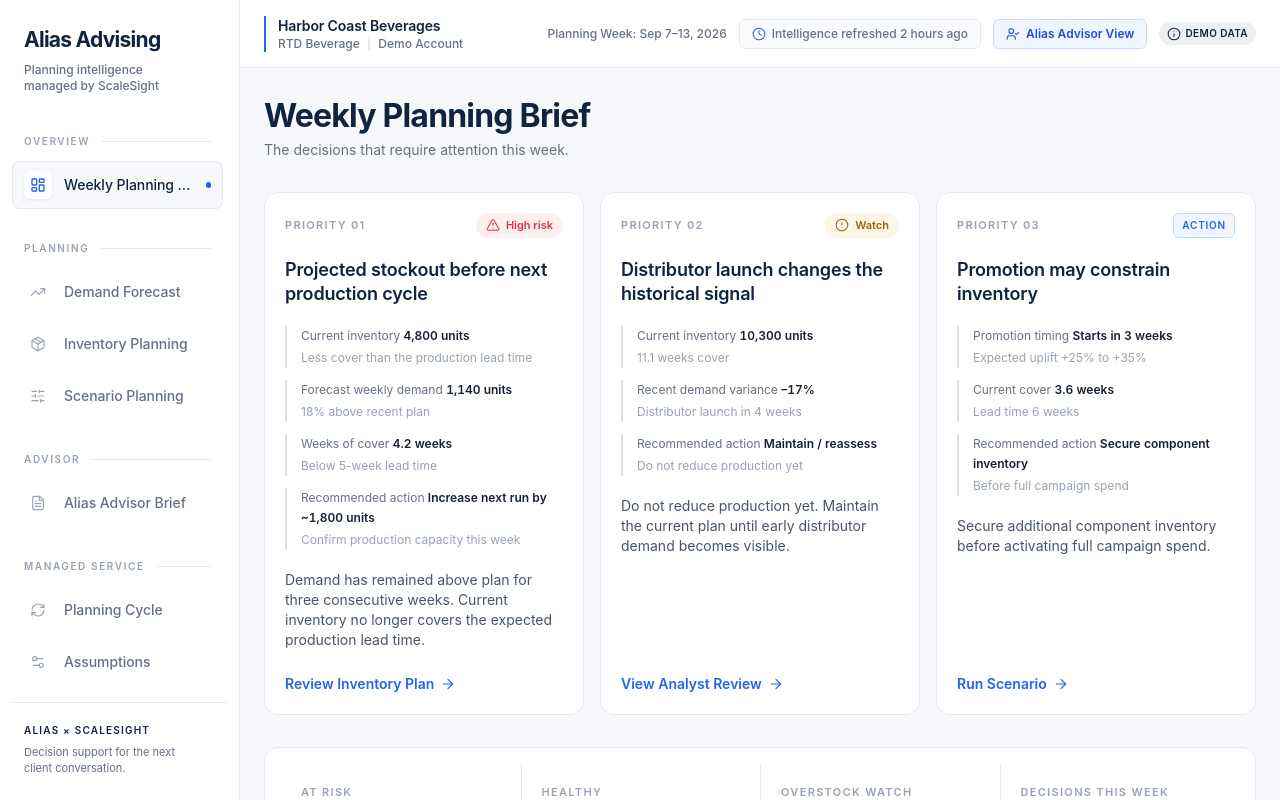
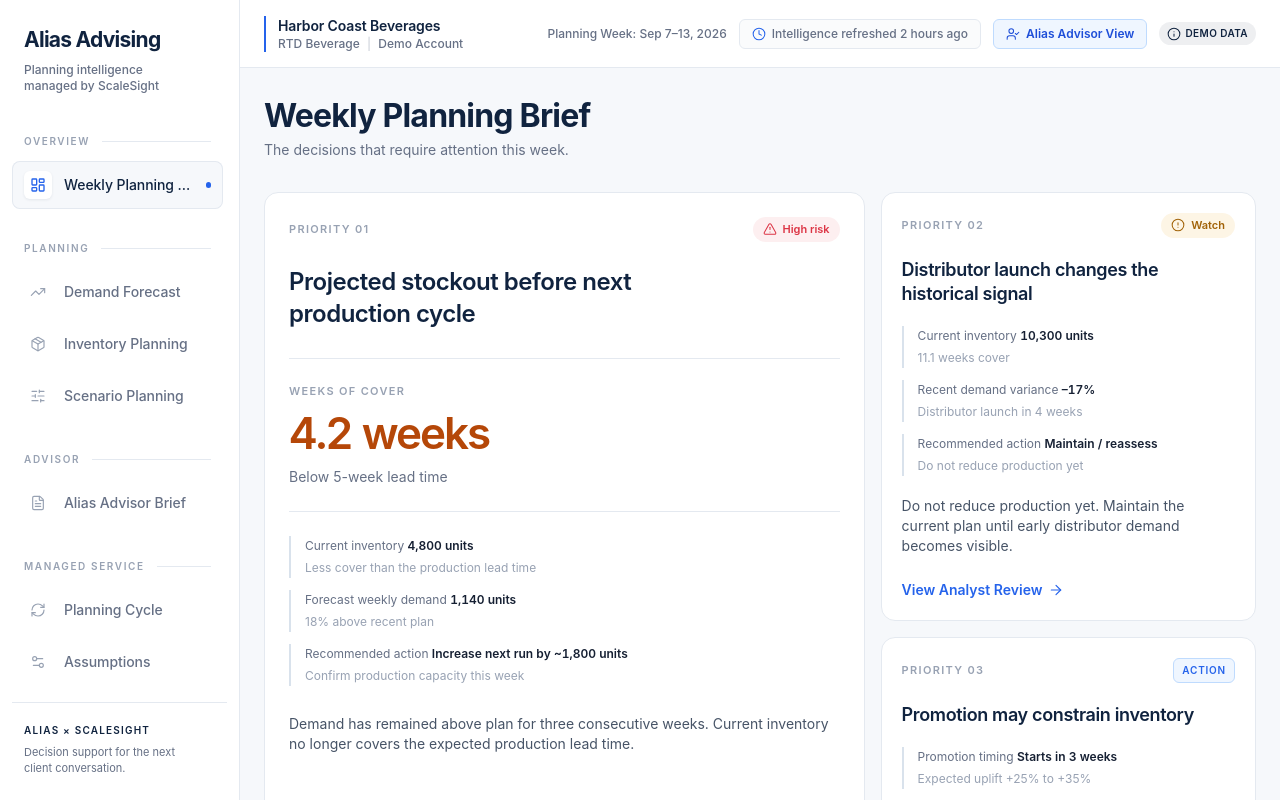
Before and after one commit to Mwahib001/Scalesight-Demo-Planning-Workspace, a Next.js app: page / in a window 1280 px wide. Shown: the top 800 px of the page. Built offline with nearby package versions, Linux system fonts and the light colour scheme.

Commit message:
tiling done

```diff
--- a/components/workspace-page.tsx
+++ b/components/workspace-page.tsx
@@ -402,18 +402,15 @@ function Weekly() {
         title="Weekly Planning Brief"
         subtitle="The decisions that require attention this week."
       />
-      <div className="grid gap-4 xl:grid-cols-3">
-        {cards.map((card, index) => (
-          <Link
-            key={card.title}
-            href={card.href}
-            onClick={(event) => {
-              event.preventDefault();
-              openPriority(card);
-            }}
-            className="group"
-          >
-            <Card className="flex h-full flex-col border-[#E4E9F0] bg-white p-5 shadow-none transition-colors duration-200 group-hover:border-[#CBD5E1]">
+
+      <div className="grid gap-4 xl:grid-cols-[1.6fr_1fr]">
+        {(() => {
+          const renderCard = (card, index) => (
+            <Card
+              className={`group flex h-full flex-col border-[#E4E9F0] bg-white shadow-none transition-all duration-200 hover:-translate-y-0.5 hover:border-[#CBD5E1] hover:shadow-[0_8px_20px_rgba(16,35,63,0.06)] ${
+                index === 0 ? "p-6" : "p-5"
+              }`}
+            >
               <div className="flex items-center justify-between gap-3">
                 <p className="text-[11px] font-semibold uppercase tracking-[0.12em] text-[#98A2B3]">
                   Priority {String(index + 1).padStart(2, "0")}
@@ -428,30 +425,83 @@ function Weekly() {
                 )}
               </div>
 
-              <h2 className="mt-5 max-w-[24rem] text-lg font-semibold leading-6 tracking-[-0.01em] text-[#10233F]">
+              <h2
+                className={`max-w-[24rem] font-semibold tracking-[-0.02em] text-[#10233F] ${
+                  index === 0
+                    ? "mt-6 text-2xl leading-8"
+                    : "mt-5 text-lg leading-6"
+                }`}
+              >
                 {card.title}
               </h2>
 
-              <div className="mt-5 space-y-3">
-                {card.rows.map((row) => (
-                  <div
-                    key={row[0]}
-                    className="border-l-2 border-[#D9E2EC] pl-3.5"
-                  >
-                    <p className="text-xs leading-5 text-[#667085]">
-                      {row[0]}{" "}
-                      <b className="tabular-nums font-semibold text-[#162033]">
-                        {row[1]}
-                      </b>
+              {index === 0 ? (
+                <>
+                  <div className="mt-7 border-y border-[#E4E9F0] py-6">
+                    <p className="text-[11px] font-semibold uppercase tracking-[0.12em] text-[#98A2B3]">
+                      Weeks of cover
                     </p>
-                    <p className="mt-0.5 text-xs leading-5 text-[#98A2B3]">
-                      {row[2]}
+                    <p className="mt-3 text-[44px] font-semibold leading-none tracking-[-0.045em] tabular-nums text-[#B54708]">
+                      {
+                        card.rows.find(
+                          (row) => row[0] === "Weeks of cover",
+                        )?.[1]
+                      }
+                    </p>
+                    <p className="mt-3 text-sm text-[#667085]">
+                      {
+                        card.rows.find(
+                          (row) => row[0] === "Weeks of cover",
+                        )?.[2]
+                      }
                     </p>
                   </div>
-                ))}
-              </div>
-
-              <p className="mt-5 text-sm leading-5 text-[#475467]">
+
+                  <div className="mt-6 space-y-3">
+                    {card.rows
+                      .filter((row) => row[0] !== "Weeks of cover")
+                      .map((row) => (
+                        <div
+                          key={row[0]}
+                          className="border-l-2 border-[#D9E2EC] pl-3.5"
+                        >
+                          <p className="text-xs leading-5 text-[#667085]">
+                            {row[0]}{" "}
+                            <b className="tabular-nums font-semibold text-[#162033]">
+                              {row[1]}
+                            </b>
+                          </p>
+                          <p className="mt-0.5 text-xs leading-5 text-[#98A2B3]">
+                            {row[2]}
+                          </p>
+                        </div>
+                      ))}
+                  </div>
+                </>
+              ) : (
+                <div className="mt-5 space-y-3">
+                  {card.rows.map((row) => (
+                    <div
+                      key={row[0]}
+                      className="border-l-2 border-[#D9E2EC] pl-3.5"
+                    >
+                      <p className="text-xs leading-5 text-[#667085]">
+                        {row[0]}{" "}
+                        <b className="tabular-nums font-semibold text-[#162033]">
+                          {row[1]}
+                        </b>
+                      </p>
+                      <p className="mt-0.5 text-xs leading-5 text-[#98A2B3]">
+                        {row[2]}
+                      </p>
+                    </div>
+                  ))}
+                </div>
+              )}
+
+              <p
+                className={`${index === 0 ? "mt-7" : "mt-5"} text-sm leading-5 text-[#475467]`}
+              >
                 {card.note}
               </p>
 
@@ -460,9 +510,34 @@ function Weekly() {
                 <ArrowRight size={16} strokeWidth={1.75} />
               </span>
             </Card>
-          </Link>
-        ))}
+          );
+
+          const linkFor = (card, index) => (
+            <Link
+              key={card.title}
+              href={card.href}
+              onClick={(event) => {
+                event.preventDefault();
+                openPriority(card);
+              }}
+              className="group"
+            >
+              {renderCard(card, index)}
+            </Link>
+          );
+
+          return (
+            <>
+              {linkFor(cards[0], 0)}
+              <div className="flex flex-col gap-4">
+                {linkFor(cards[1], 1)}
+                {linkFor(cards[2], 2)}
+              </div>
+            </>
+          );
+        })()}
       </div>
+
       <div className="space-section">
         <Card className="grid gap-0 overflow-hidden border-[#E4E9F0] bg-white p-0 shadow-none sm:grid-cols-2 xl:grid-cols-4">
           {[
@@ -515,6 +590,7 @@ function Weekly() {
           production orders
         </p>
       </div>
+
       <Card className="space-section overflow-hidden border-[#E4E9F0] bg-white p-0 shadow-none">
         <div className="border-b border-[#E4E9F0] px-5 py-4">
           <p className="text-[11px] font-semibold uppercase tracking-[0.12em] text-[#98A2B3]">
```
